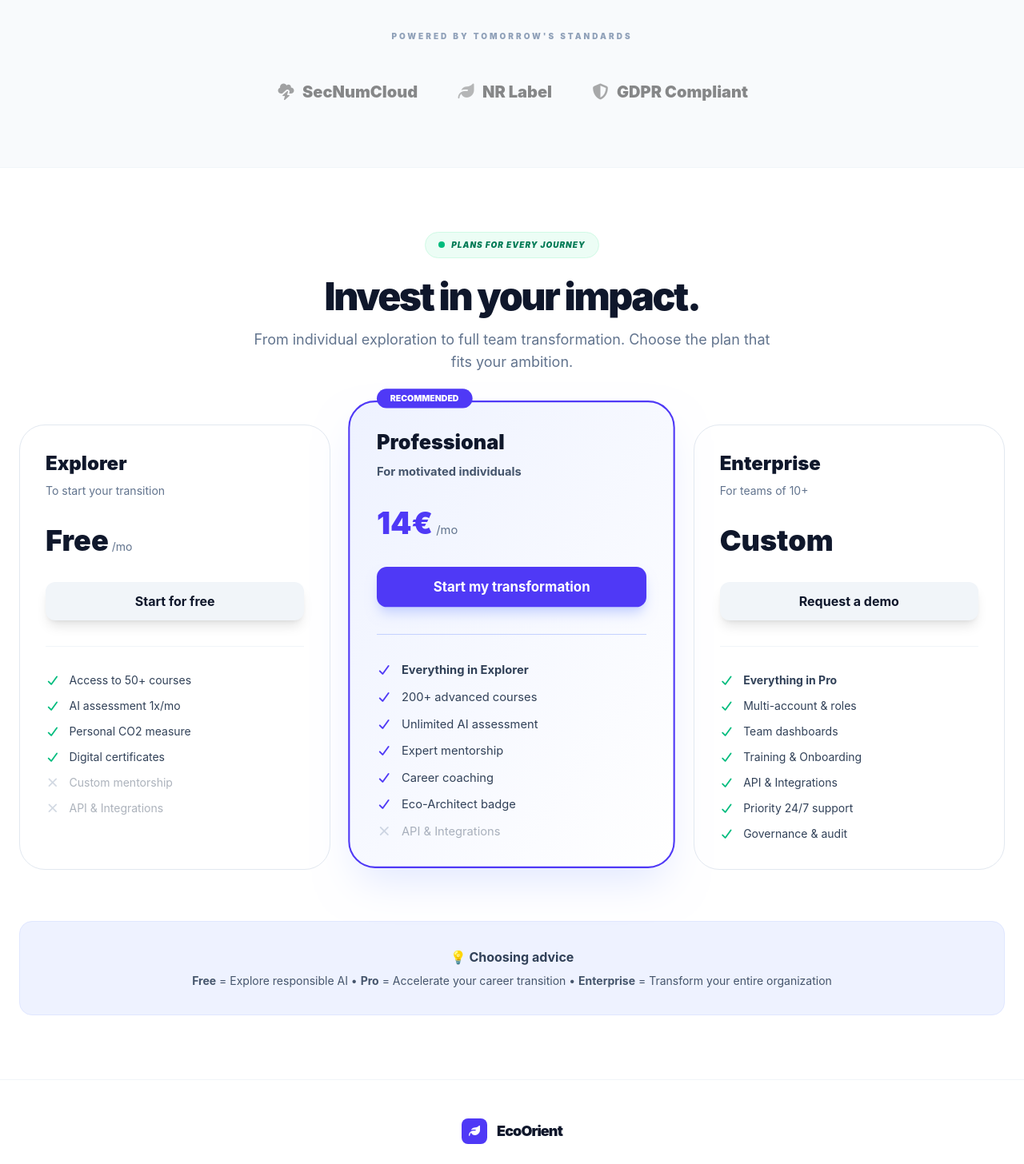
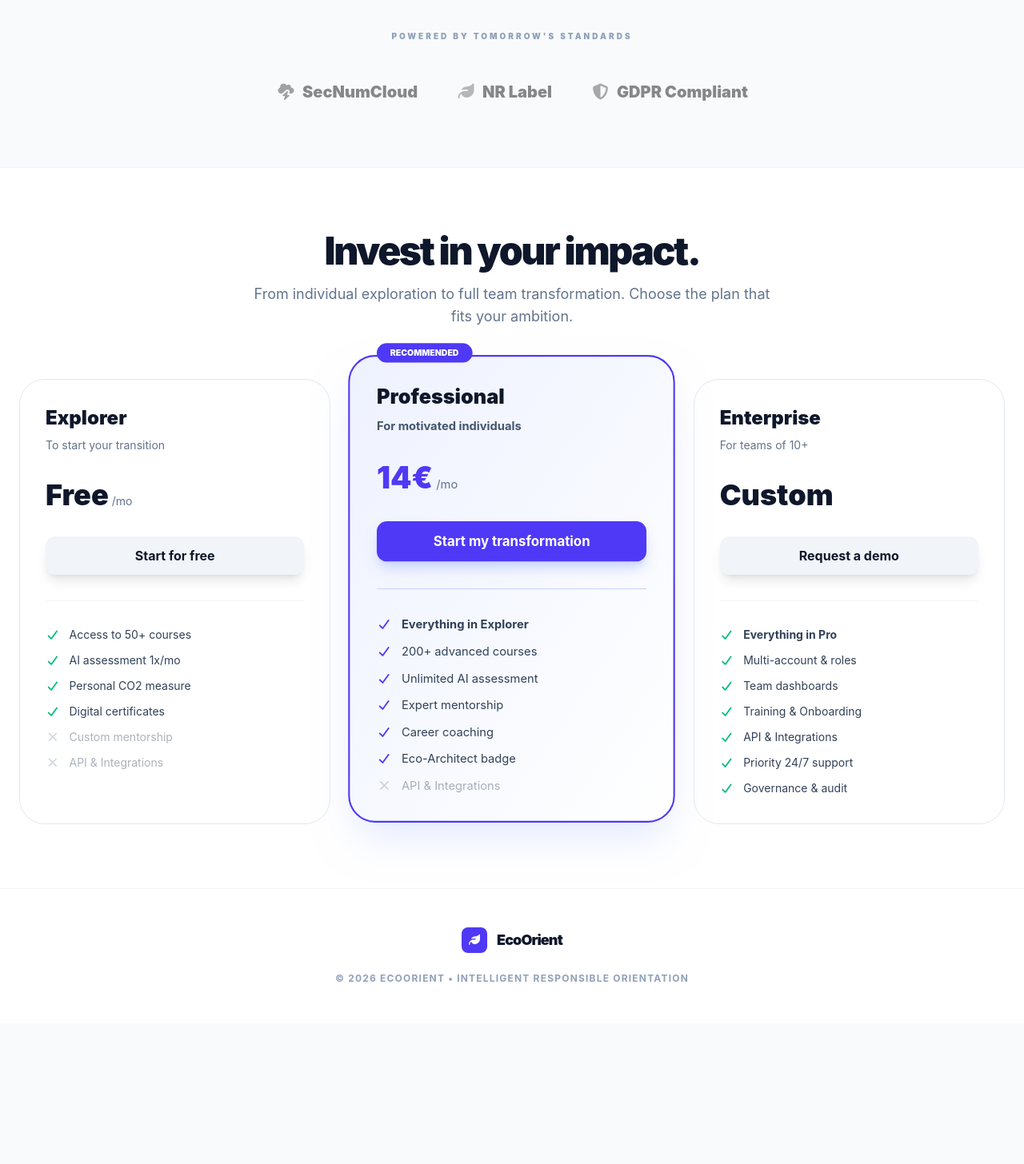
Before and after one commit to mbrth/PFE, a React (Vite) app: page / in a window 1280 px wide. Shown: the part 839-2295 px from the top of the page at 80% size. After the commit the page ends 2119 px from the top, so only its background shows below. Built offline with nearby package versions, Linux system fonts and the light colour scheme; no server answers.

Commit message:
refactor: remove outdated pricing information and improve section layout

```diff
--- a/components/Landing/Pricing.tsx
+++ b/components/Landing/Pricing.tsx
@@ -9,10 +9,6 @@ const Pricing: React.FC<PricingProps> = ({ onStart }) => {
   return (
     <section className="max-w-7xl mx-auto px-6 py-20">
       <div className="text-center mb-16 animate-in fade-in duration-700">
-        <div className="inline-flex items-center gap-2 px-4 py-2 bg-emerald-50 border border-emerald-100 rounded-full mb-6">
-          <span className="w-2 h-2 rounded-full bg-emerald-500"></span>
-          <span className="text-[10px] font-black text-emerald-700 uppercase tracking-widest italic">Plans for every journey</span>
-        </div>
         <h2 className="text-5xl font-black text-slate-900 mb-4 tracking-tighter">
           Invest in your impact.
         </h2>
@@ -78,12 +74,6 @@ const Pricing: React.FC<PricingProps> = ({ onStart }) => {
         />
       </div>
 
-      <div className="mt-16 p-8 bg-indigo-50 rounded-2xl border border-indigo-100 text-center">
-        <p className="text-slate-700 font-bold mb-2">💡 Choosing advice</p>
-        <p className="text-sm text-slate-600">
-          <strong>Free</strong> = Explore responsible AI • <strong>Pro</strong> = Accelerate your career transition • <strong>Enterprise</strong> = Transform your entire organization
-        </p>
-      </div>
     </section>
   );
 };
```
